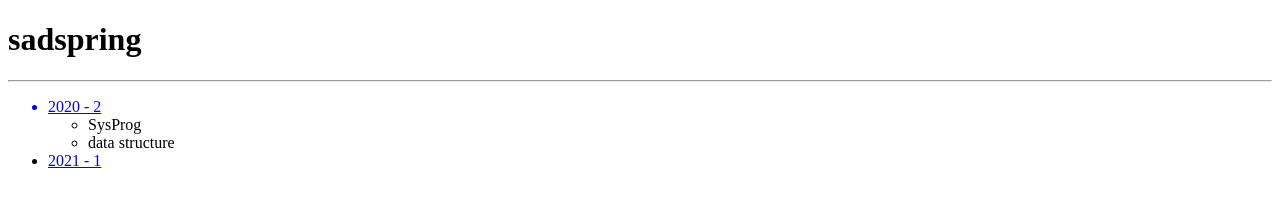
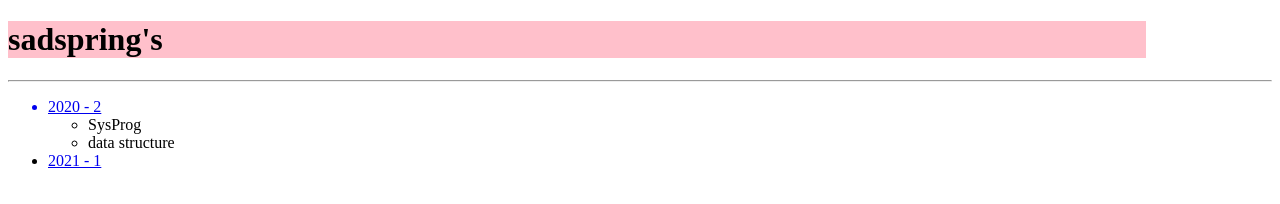
Before and after one commit to Sadsprin/web1, a plain HTML site: page sadspringhomepage/sadspring's.html in a window 1280 px wide. Drawn offline with Linux system fonts and the light colour scheme.

Commit message:
sadspringhomepage

```diff
--- a/sadspringhomepage/sadspring's.css
+++ b/sadspringhomepage/sadspring's.css
@@ -1,4 +1,4 @@
 
 header {
-	width:100%; height:15%; background:pink;
+	width:90%; height:15%; background:pink;
 }
--- a/sadspringhomepage/sadspring's.html
+++ b/sadspringhomepage/sadspring's.html
@@ -5,17 +5,17 @@
 <head>
 	<title>sadspring</title>
 	<meta name = "sadspring" content = "homepage" charset ="utf-8">
-	<link rel="stylesheet" href = "sadspring.css">
+	<link rel="stylesheet" href = "sadspring's.css">
+
 </head>
 <body>
 <header>
 
-		<h1>sadspring</h1>
+		<h1>sadspring's</h1>
 
 </header>
 
 <hr>
-
 
 <ul>
 	<a href = "#2020-2"><li>2020 - 2</li></a>
```
